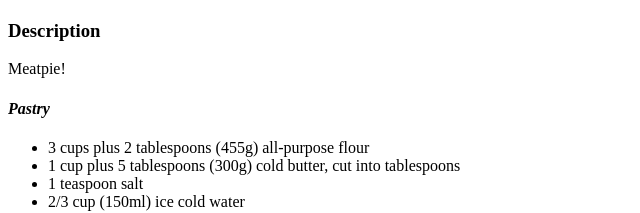
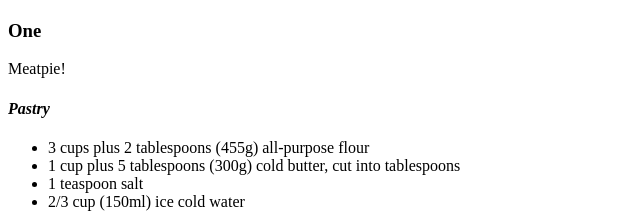
Before and after one commit to theotxt/odin-recipes, a plain HTML site: page recipes/meatpie.html in a window 1280 px wide. Shown: the part 403-616 px from the top of the page, 0-640 px from the left. Drawn offline with Linux system fonts and the light colour scheme.

```diff
--- a/recipes/meatpie.html
+++ b/recipes/meatpie.html
@@ -7,7 +7,7 @@
 <body>
     <h1> MEATPIE </h1>
     <img src="https://sheikahplate.files.wordpress.com/2018/06/meat_pie_21.jpg?w=1024&h=683" height="320" width="500" alt="a delicious MEATPIE">
-    <h3> Description </h3>
+    <h3> One  </h3>
     <p>
         Meatpie!
     </p>
```
